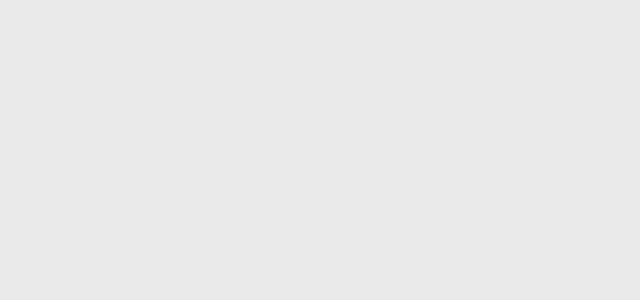
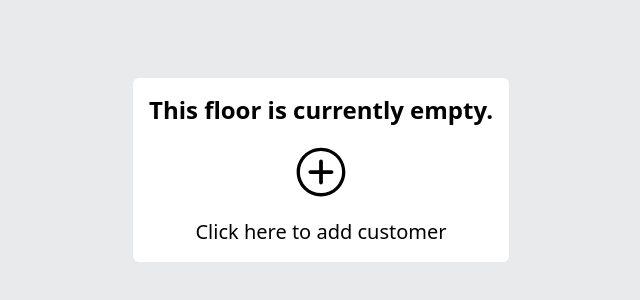
Before and after one commit to asmitashrestha/Rent-Management-System, a React (Vite) app in the folder frontend/: page /test in a window 1280 px wide. Before the commit this address had no page. Shown: the part 230-530 px from the top of the page, without its empty margins (319-959 px from the left). Built offline with nearby package versions, Linux system fonts and the light colour scheme.

Commit message:
Add empty customer component

```diff
--- a/frontend/src/App.tsx
+++ b/frontend/src/App.tsx
@@ -9,6 +9,8 @@ import FloorDetails from "./components/FloorDetails";
 import CustomerDetails from "./components/CustomerDetails";
 import BillDetails from "./components/BillDetails";
 import Floor from "./components/Floor";
+
+import EmptyFloorCard from "./components/floors/EmptyFloorCard";
 
 const App = () => {
   function handleClick(): void {
@@ -30,8 +32,11 @@ const App = () => {
         <Route path="/floor-details/:id" element={<FloorDetails />} />
         <Route path="/customer-details" element={<CustomerDetails />} />
         <Route path="/bill-details" element={<BillDetails />} />
-        <Route path="/floor-collection" element={<Floor number={1} onClick={handleClick} />
-}/>
+        <Route path="/test" element={<EmptyFloorCard />} />
+        <Route
+          path="/floor-collection"
+          element={<Floor number={1} onClick={handleClick} />}
+        />
       </Routes>
     </div>
   );
--- /dev/null
+++ b/frontend/src/components/floors/EmptyFloorCard.tsx
@@ -0,0 +1,19 @@
+import { IoIosAddCircleOutline } from "react-icons/io";
+
+const EmptyFloorCard = () => {
+  return (
+    <div className="flex flex-col items-center justify-center h-screen">
+      <div className="flex flex-col bg-white p-4 rounded-md">
+        <p className="font-bold text-2xl">This floor is currently empty.</p>
+        <div className="text-6xl text-center self-center my-4 cursor-pointer">
+          <IoIosAddCircleOutline />
+        </div>
+        <p className="font-medium text-xl text-center">
+          Click here to add customer
+        </p>
+      </div>
+    </div>
+  );
+};
+
+export default EmptyFloorCard;
--- a/frontend/tailwind.config.js
+++ b/frontend/tailwind.config.js
@@ -1,19 +1,16 @@
 /** @type {import('tailwindcss').Config} */
 export default {
-  content: [
-    "./index.html",
-    "./src/**/*.{js,ts,jsx,tsx}",
-  ],
+  content: ["./index.html", "./src/**/*.{js,ts,jsx,tsx}"],
   theme: {
-
     extend: {
-      backgroundImage:{
-        'img1':"url('./src/assets/house.jpg')",
-        'img2':"url('./src/assets/img.jpg')",
-
-      }
+      backgroundImage: {
+        img1: "url('./src/assets/house.jpg')",
+        img2: "url('./src/assets/img.jpg')",
+      },
+      colors: {
+        "primary-bg": "#E4E3EB",
+      },
     },
-
   },
   plugins: [],
-}
+};
```
Also changed, not shown: 1 other file (tests, documents, lock files or other folders).
